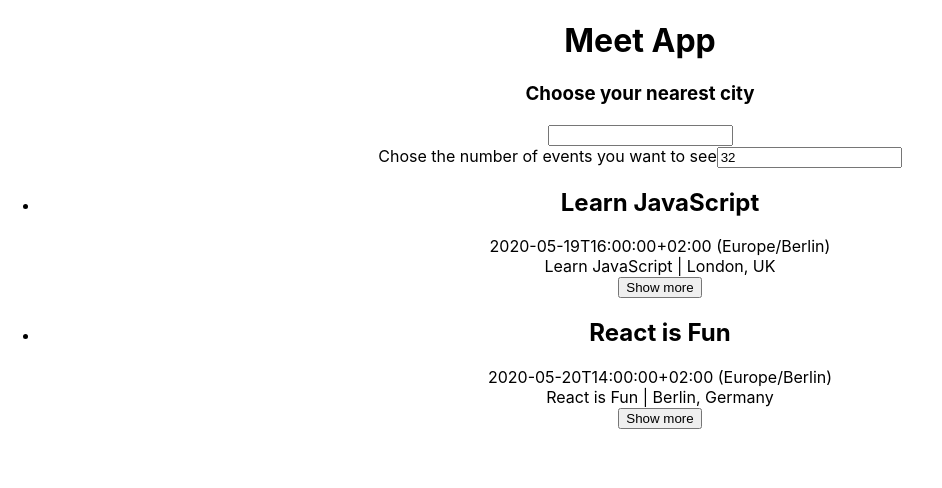
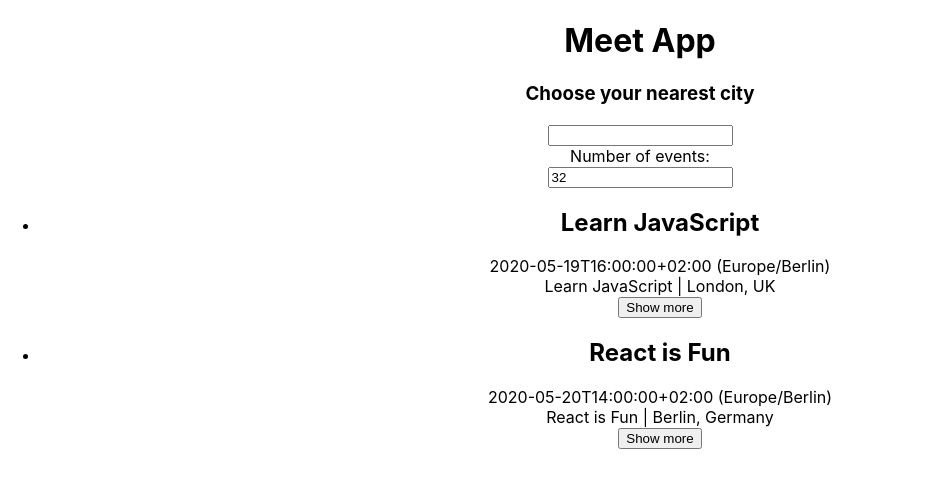
Before and after one commit to stefan-pop/meet, a React (Create React App) app: page / in a window 1280 px wide. Shown: the top 488 px of the page, without its empty margins (0-942 px from the left). Built offline with nearby package versions, Linux system fonts and the light colour scheme.

Commit message:
updated the h1 to be shorter

```diff
--- a/src/NumberOfEvents.js
+++ b/src/NumberOfEvents.js
@@ -16,7 +16,7 @@ class NumberOfEvents extends Component {
     render() {
         return(
             <div className='events-number'>
-                <label htmlFor='events-number-input'>Chose the number of events you want to see</label>
+                <label htmlFor='events-number-input'>Number of events:</label> <br />
                 <input type='number' id='events-number-input' value={this.state.displayedEvents} onChange={(e) => this.handleInput(e)}/>
             </div>
         )
```
